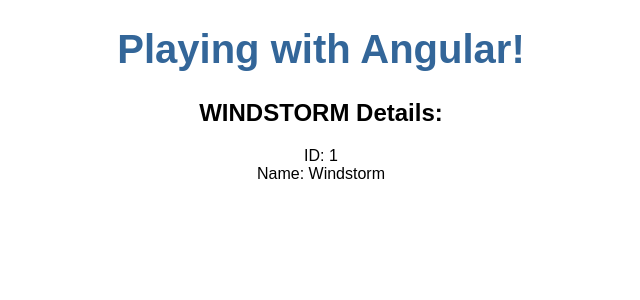
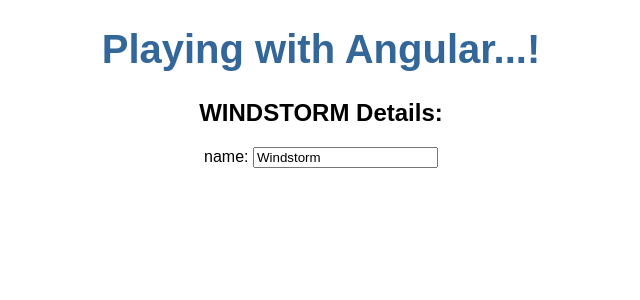
Before and after one commit to henryhobhouse/playing-with-angular, an Angular app: page / in a window 1280 px wide. Shown: the top 300 px of the page, without its empty margins (319-959 px from the left). Built offline with nearby package versions, Linux system fonts and the light colour scheme.

Commit message:
Added forms module and put two-way binding onto the input field

```diff
--- a/src/app/app.component.ts
+++ b/src/app/app.component.ts
@@ -6,5 +6,5 @@
   styleUrls: ['./app.component.css']
 })
 export class AppComponent {
-  title = 'Playing with Angular';
+  title = 'Playing with Angular...';
 }
--- a/src/app/app.module.ts
+++ b/src/app/app.module.ts
@@ -1,5 +1,6 @@
 import { BrowserModule } from '@angular/platform-browser';
 import { NgModule } from '@angular/core';
+import { FormsModule } from '@angular/forms';
 
 
 import { AppComponent } from './app.component';
@@ -12,9 +13,11 @@
     HeroesComponent
   ],
   imports: [
-    BrowserModule
+    BrowserModule,
+    FormsModule
   ],
   providers: [],
   bootstrap: [AppComponent]
 })
+
 export class AppModule { }
--- a/src/app/heroes/heroes.component.html
+++ b/src/app/heroes/heroes.component.html
@@ -1,4 +1,7 @@
 <h2>{{hero.name | uppercase}} Details:</h2>
 
-<div><span>ID: </span>{{hero.id}}</div>
-<div><span>Name: </span>{{hero.name}}</div>
+<div>
+  <label>name:
+    <input [(ngModel)]="hero.name" placeholder="name">
+  </label>
+</div>
```
